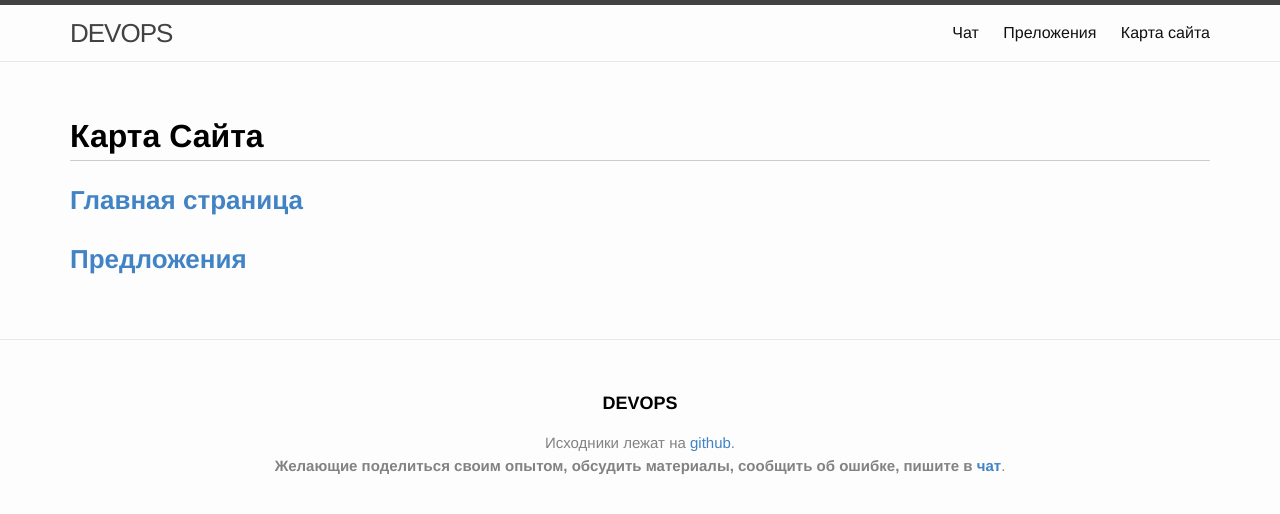
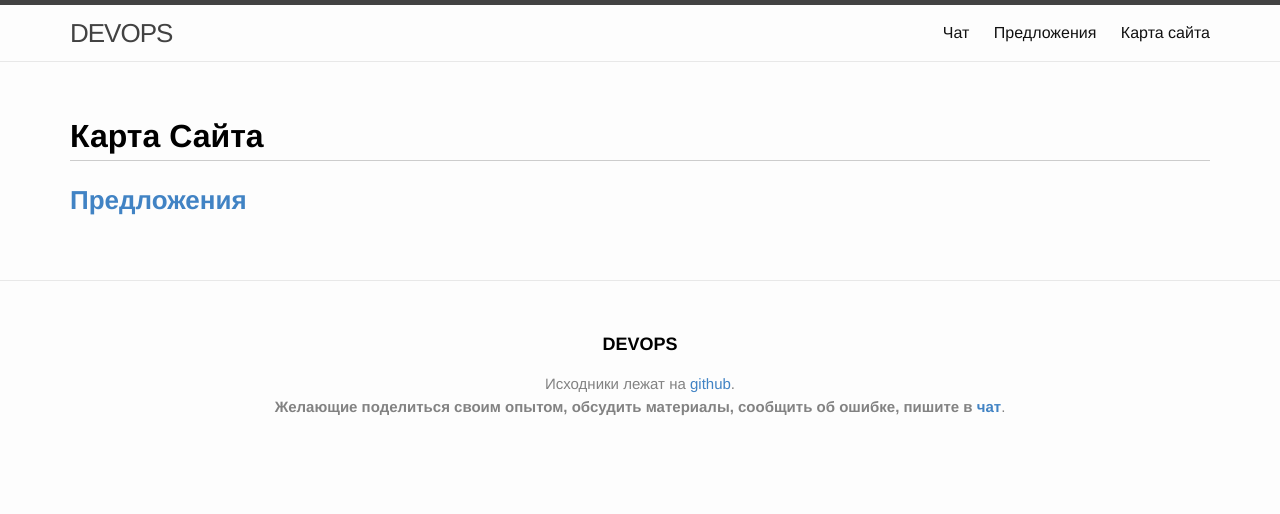
Before and after one commit to webmak1/itsimple.ru, a Jekyll site: the page built from website/01-sitemap.md, in a window 1280 px wide. Shown: the top 514 px of the page. Built offline with Jekyll 4.4.1, drawn with Linux system fonts in a browser that asks for light colours.

Commit message:
Опечатка

```diff
--- a/_includes/header.html
+++ b/_includes/header.html
@@ -15,7 +15,7 @@
 
       <div class="trigger">
           <a class="page-link" href="{{ site.baseurl }}/chat/">Чат</a>
-          <a class="page-link" href="{{ site.baseurl }}/suggestions/">Преложения</a>
+          <a class="page-link" href="{{ site.baseurl }}/suggestions/">Предложения</a>
           <a class="page-link" href="{{ site.baseurl }}/sitemap/">Карта сайта</a>
       </div>
     </nav>
--- a/website/01-sitemap.md
+++ b/website/01-sitemap.md
@@ -6,6 +6,4 @@ permalink: /sitemap/
 
 # Карта Сайта
 
-### [Главная страница](/)
-
 ### [Предложения](/suggestions/)
```
